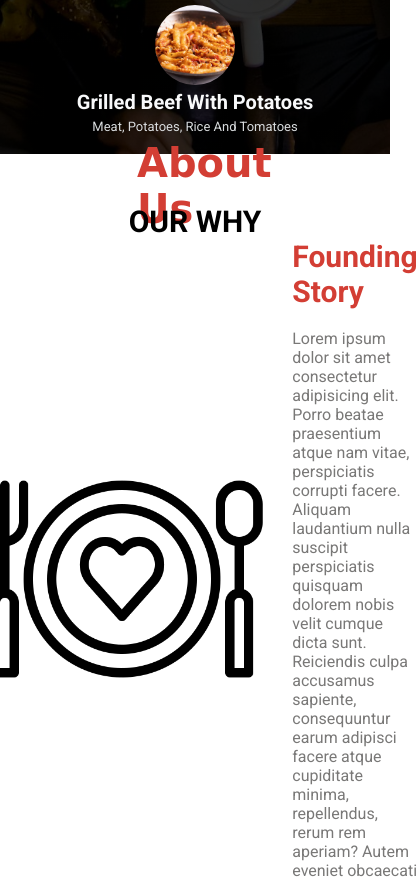
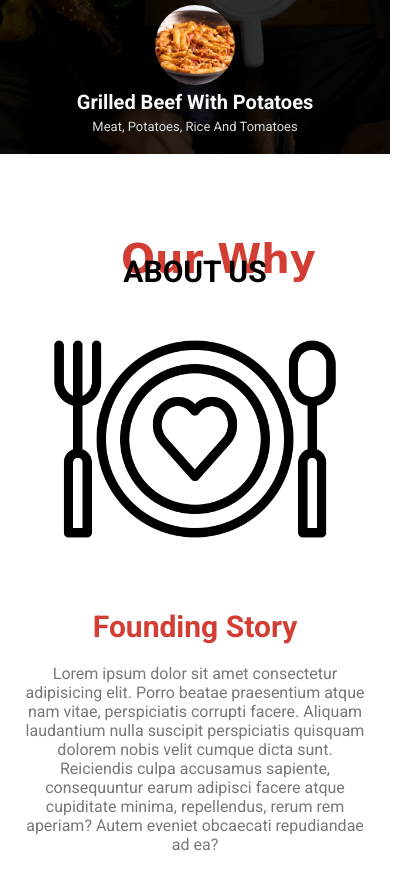
Before and after one commit to FrancisMurayaDev/Sarova-Eateries-Landing-Page, a website built with Vite: page index.html in a window 390 px wide. Shown: the part 817-1696 px from the top of the page, 418 px wide, since content can reach past the window. Built offline with nearby package versions, Linux system fonts and the light colour scheme; a web font is replaced by a local one.

Commit message:
build about us

```diff
--- a/index.html
+++ b/index.html
@@ -139,9 +139,9 @@
     <!-- About us Start  -->
      <section class="about-us" id="about-us">
       <div class="title">
-        <span class="min-title">About us</span>
+        <span class="min-title">our why</span>
         <h2 class="main-title
-        ">our why</h2>
+        ">about us</h2>
       </div>
 
       <div class="about-us-card">
--- a/src/style.css
+++ b/src/style.css
@@ -392,7 +392,7 @@ li {
 /* Start About us Stylings  */
 
 .about-us {
-  padding: 5rem 5rem;
+  padding: 10rem 5rem;
 }
 
 .about-us-card {
@@ -401,6 +401,7 @@ li {
   gap: 2rem;
   justify-content: center;
 }
+
 .about-us-card img {
   --about-image-width: 30rem;
   width: var(--about-image-width);
@@ -412,6 +413,21 @@ li {
   flex-direction: column;
   gap: 2rem;
   width: 50%;
+}
+
+@media screen and (max-width: 700px) {
+  .about-us-card {
+    flex-direction: column;
+  }
+
+  .about-description {
+    width: 95%;
+    text-align: center;
+  }
+
+  .about-us {
+    padding: 10rem 1rem;
+  }
 }
 
 .about-title {
```
